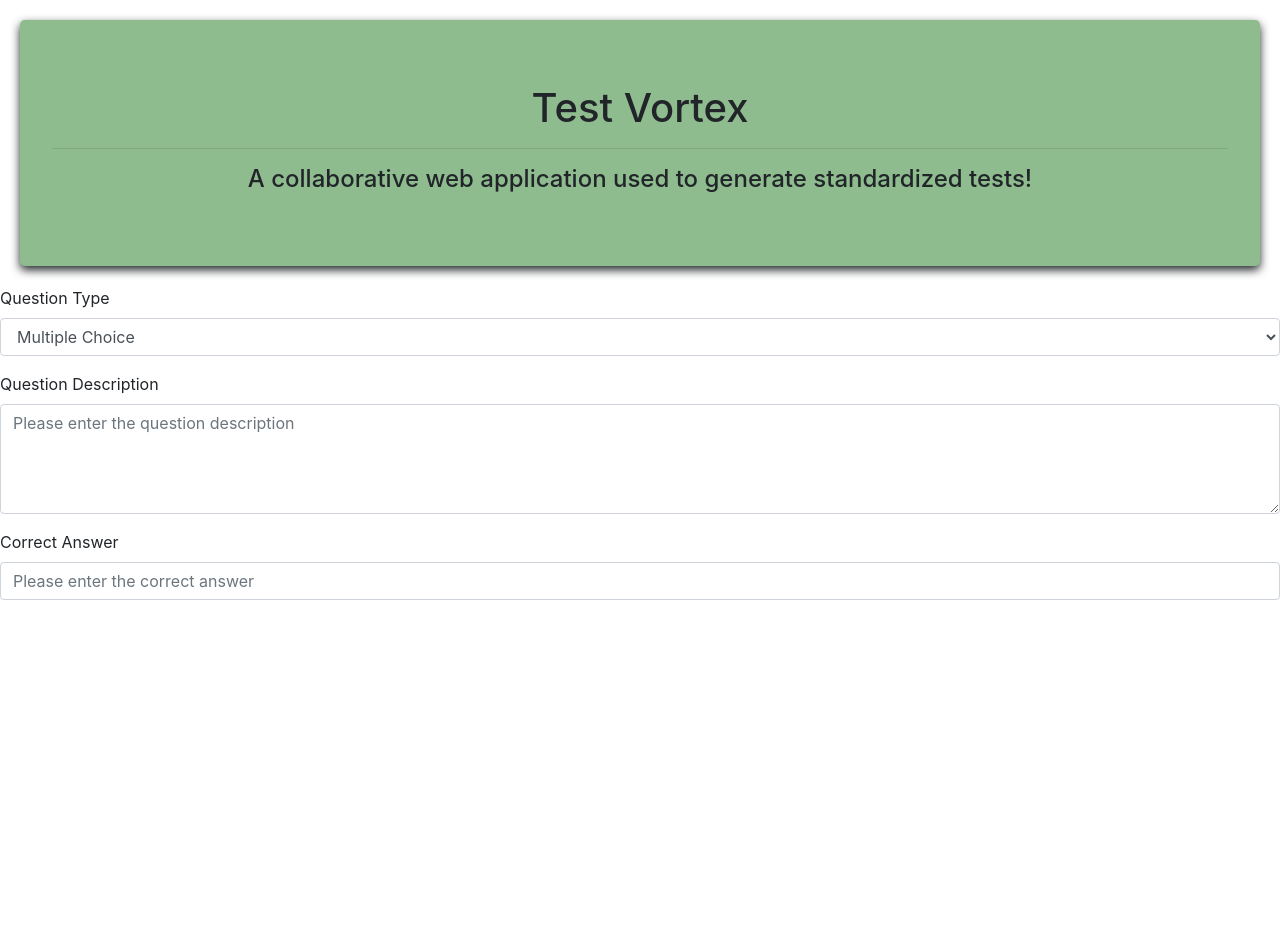
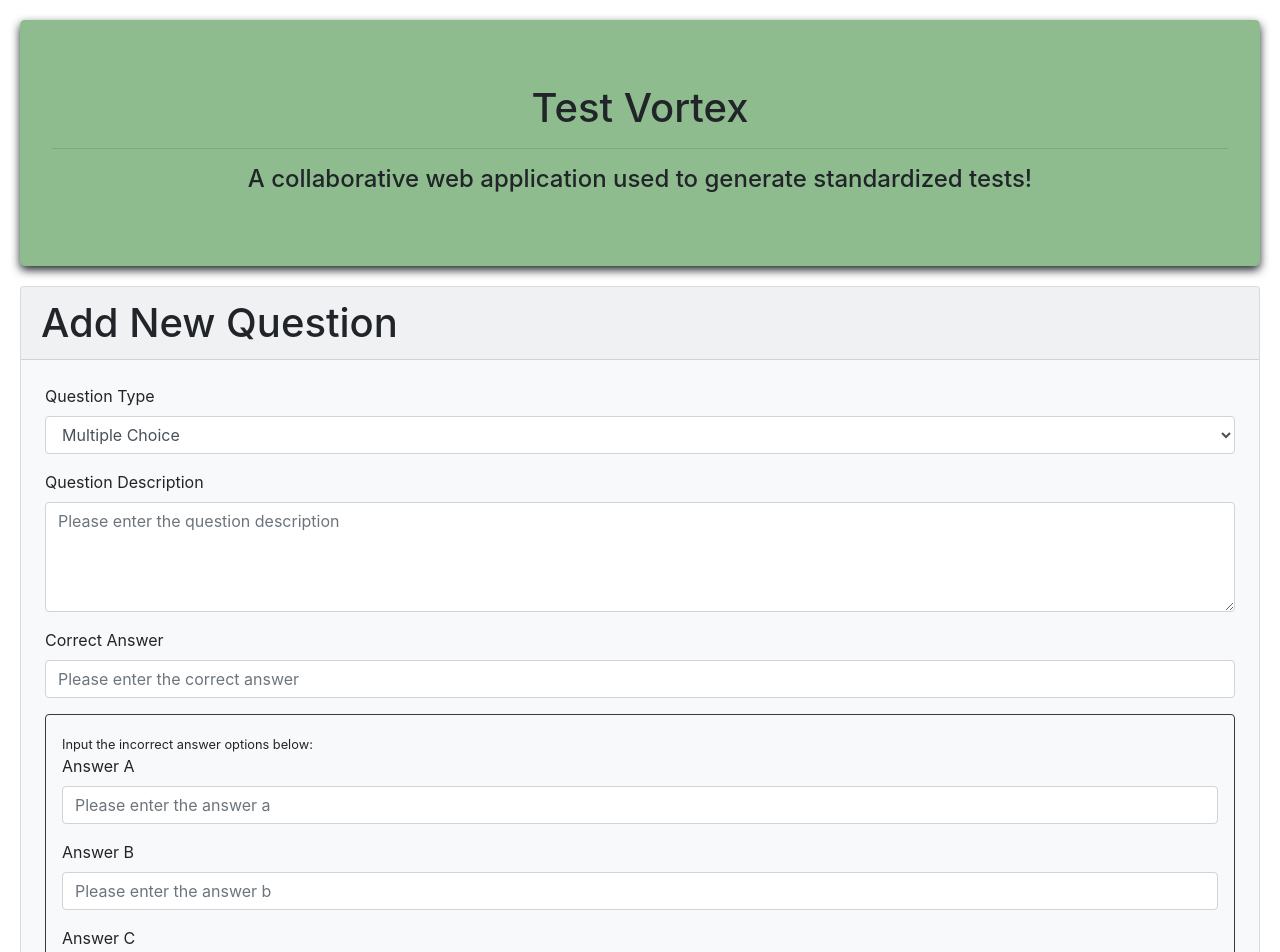
Before and after one commit to Drbaltar/test-vortex, a React (Create React App) app in the folder client/: page / in a window 1280 px wide. Shown: the top 952 px of the page. Before the commit the page ends 800 px from the top, so only its background shows below. Built offline with nearby package versions, Linux system fonts and the light colour scheme.

Commit message:
Added form buttons and multiple choice answers

```diff
--- a/client/src/App/NewQuestion/InputForm.js
+++ b/client/src/App/NewQuestion/InputForm.js
@@ -2,22 +2,63 @@ import React from 'react';
 import TextField from './TextField';
 import TextArea from './TextArea';
 import SelectBox from './SelectBox';
+import FormButtons from './FormButtons';
+import './InputForm.css';
 
 class InputForm extends React.Component {
-    state = {
+    constructor(props) {
+        super(props);
+
+        this.initialState = {
             questionType: 'Multiple Choice',
             questionDescription: '',
-        correctAnswer: ''
+            correctAnswer: '',
+            answerA: '',
+            answerB: '',
+            answerC: ''
+        }
+
+        this.state = this.initialState;
     }
 
     handleInputChange = (event) => {
         const {target: { id, value}} = event;
-        this.setState({[id]: value}, () => console.log(this.state));
+        this.setState({[id]: value});
+    };
+
+    handleClickEvent = (event) => {
+        event.preventDefault();
+        if (event.target.id === 'clearAllButton') {
+            this.setState(this.initialState);
+        }
+    }
+
+    checkMultipleChoice = () => {
+        if (this.state.questionType === 'Multiple Choice') {
+            return(
+                <div className="border border-dark rounded p-3">
+                    <small id="multChoiceAnswerLabel" className="form-text">Input the incorrect answer options below:</small>
+                    <TextField label="Answer A"id="answerA" type="text"
+                        value={this.state.answerA}
+                        inputChange={(event) => this.handleInputChange(event)}/>
+                    <TextField label="Answer B"id="answerB" type="text"
+                        value={this.state.answerB}
+                        inputChange={(event) => this.handleInputChange(event)}/>
+                    <TextField label="Answer C"id="answerC" type="text"
+                        value={this.state.answerC}
+                        inputChange={(event) => this.handleInputChange(event)}/>
+                </div>
+            )
+        };
     };
 
     render() {
+        let multChoiceAnswers = this.checkMultipleChoice();
+
         return(
-            <form>
+            <form className="card bg-light m-10">
+                <h1 className="card-header">Add New Question</h1>
+                    <div className="p-4">
                         <SelectBox label="Question Type" id="questionType"
                             options={['Multiple Choice', 'Fill-in-the-Blank', 'True or False']}
                             inputChange={(event) => this.handleInputChange(event)}/>
@@ -27,6 +68,9 @@ class InputForm extends React.Component {
                         <TextField label="Correct Answer"id="correctAnswer" type="text"
                             value={this.state.correctAnswer}
                             inputChange={(event) => this.handleInputChange(event)}/>
+                        {multChoiceAnswers}
+                        <FormButtons clickHandler={(event) => this.handleClickEvent(event)}/>
+                    </div>
             </form>
         )
     }
```
Lines whose indentation alone changed are shown as unchanged.
